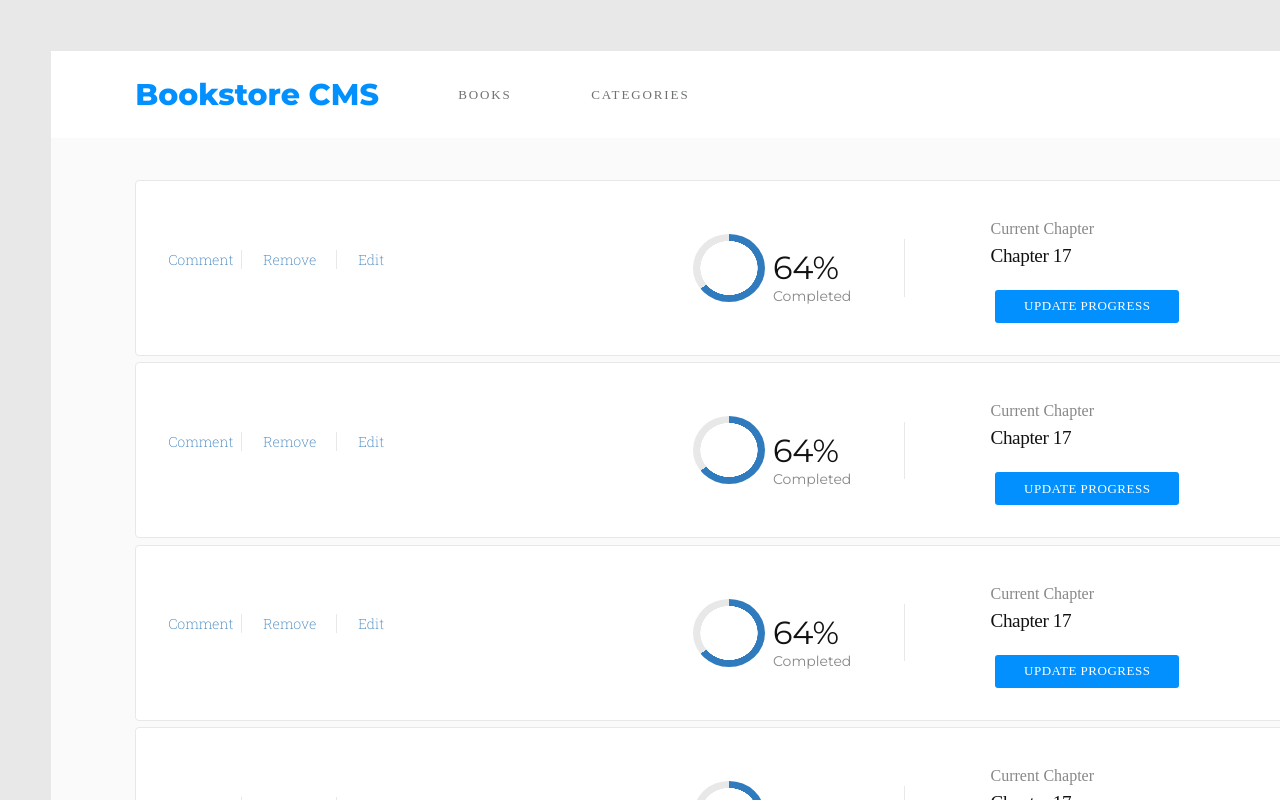
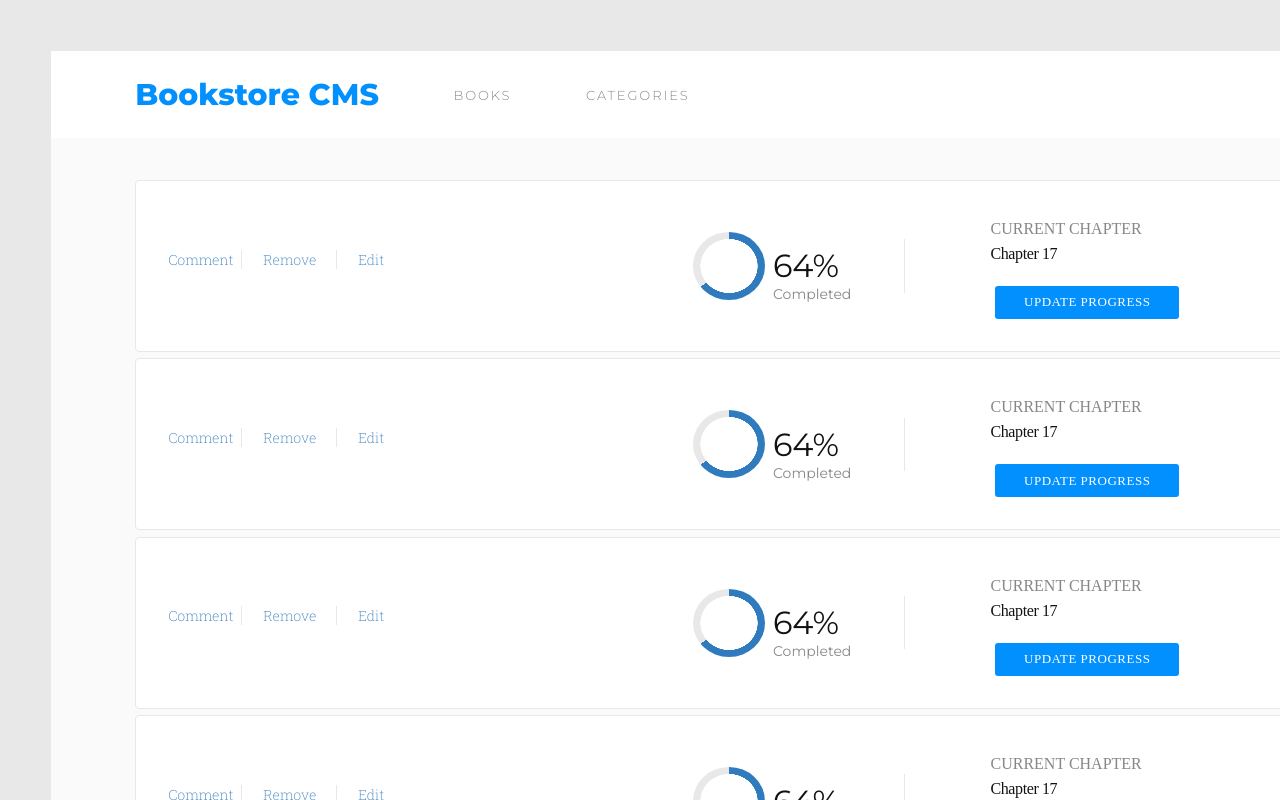
Before and after one commit to MayPyone/Bookstore, a React (Create React App) app: page / in a window 1280 px wide. Shown: the top 800 px of the page. Built offline with nearby package versions, Linux system fonts and the light colour scheme; no server answers; the HTML template or start-up script is replaced by a standard one.

Commit message:
Update fonts

```diff
--- a/src/component/Book.js
+++ b/src/component/Book.js
@@ -40,7 +40,7 @@ export default function Book(prop) {
         <div className="vertical" />
         <div className="third">
           <div>
-            <p className="current-chapter">Current Chapter</p>
+            <p className="current-chapter">CURRENT CHAPTER</p>
             <p className="num-chapter">Chapter 17</p>
           </div>
           <button type="button" className="update">UPDATE PROGRESS</button>
--- a/src/component/styles/book.css
+++ b/src/component/styles/book.css
@@ -60,7 +60,7 @@
 }
 
 .category {
-  color: #6e7173;
+  color: #8a898a;
   font-family: 'Montserrat', serif;
   font-weight: bold;
   font-size: 0.875rem;
@@ -185,7 +185,7 @@
 }
 
 .num-chapter {
-  font-size: 1.2rem;
+  font-size: 1rem;
   font-weight: 300;
   font-family: "roboto-light", serif;
   color: rgb(18, 18, 18);
--- a/src/component/styles/navbar.css
+++ b/src/component/styles/navbar.css
@@ -5,7 +5,7 @@
 
 @font-face {
   font-family: 'Montserrat-light';
-  src: url(fontfamily/Montserrat-Thin.ttf);
+  src: url(fontfamily/Montserrat-Light.ttf);
 }
 
 body {
@@ -38,9 +38,9 @@ h1 {
 a {
   text-decoration: none;
   font-size: 0.813rem;
-  color: #6e7173;
+  color: #8a898a;
   letter-spacing: 1.9px;
-  font-family: 'Montserrat-black', serif;
+  font-family: 'Montserrat-light', serif;
   font-stretch: normal;
   font-style: normal;
   line-height: normal;
```
Also changed, not shown: src/component/styles/fontfamily/Montserrat-ExtraLight.ttf (added).
